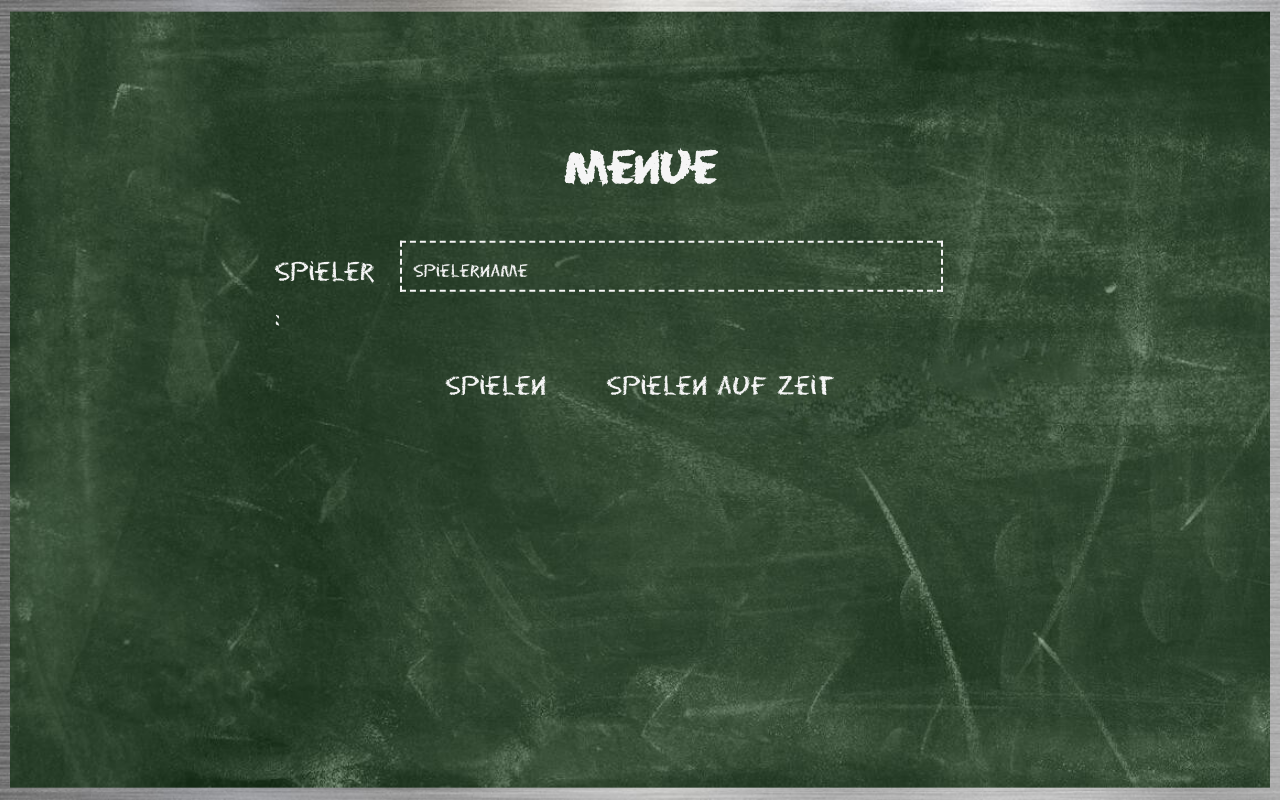
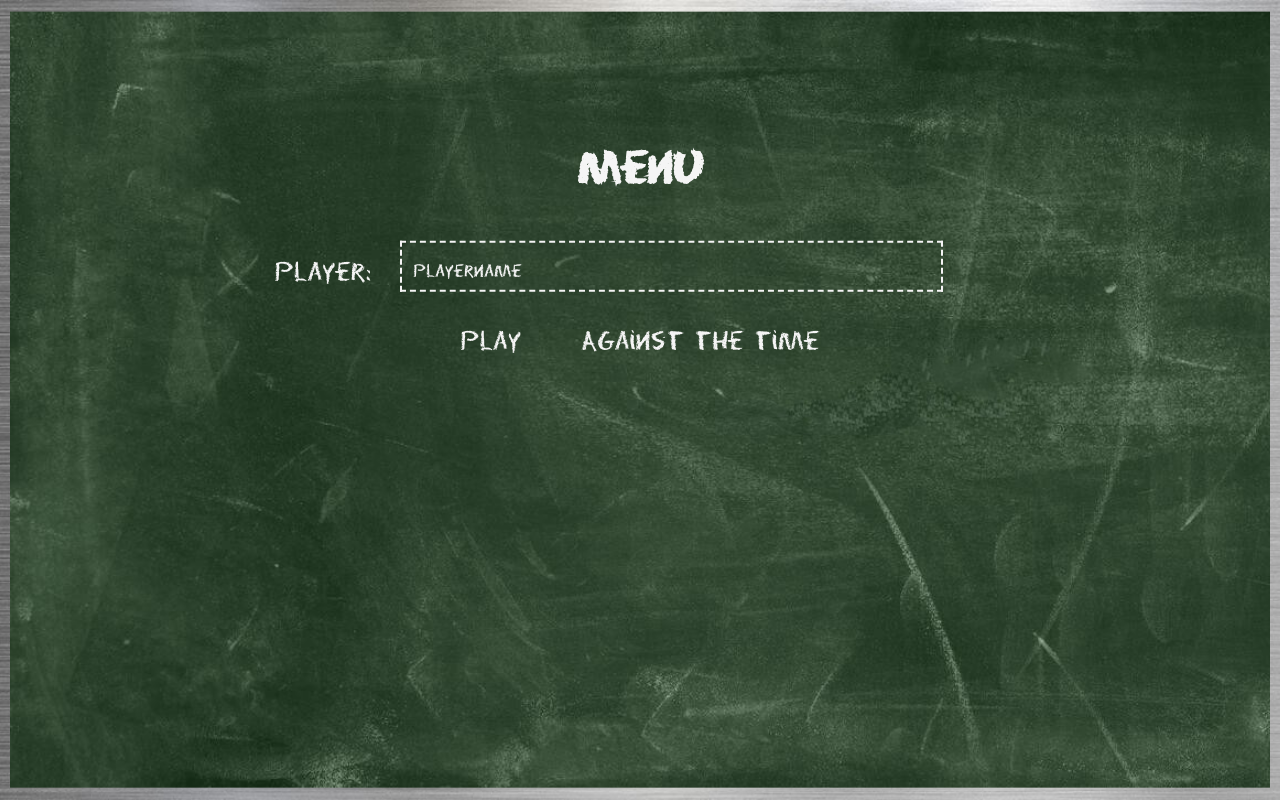
Before and after one commit to Tetoji/Hangman-Projekt, a Django app: page /menue/ in a window 1280 px wide. Run offline with Django 4.2, Linux system fonts and the light colour scheme; data comes from the database, SQL or seed files in the repository; some libraries are stand-ins or nearby versions.

Commit message:
woerter auf englisch

```diff
--- a/hangmanapp/templates/hangman_game.html
+++ b/hangmanapp/templates/hangman_game.html
@@ -39,7 +39,7 @@
       <div class="header">Hangman</div>
       <div class="stuff">
         <div class="letterInput">
-          <label for="letterInput" style="color: white">Eingabefeld:</label>
+          <label for="letterInput" style="color: white">Input field:</label>
           <input
             name="letterInput"
             type="text"
@@ -56,7 +56,7 @@
             type="button"
             id="backToMenu"
             onclick="window.location.href='http://localhost:8000/menue'">
-            Zurueck
+            Abort
           </button>
         </div>
       </div>
--- a/hangmanapp/templates/menue.html
+++ b/hangmanapp/templates/menue.html
@@ -31,12 +31,12 @@
     <div class = "blackboard">
       <div class="card">
         <div class="container">
-          <b>Menue</b>
+          <b>Menu</b>
         </div>
 
         <div class="mb-3 row">
           <label for="playerInput" class="col-sm-2 col-form-label">
-            Spieler:
+            Player:
           </label>
           <div class="col-sm-9">
             <input
@@ -45,7 +45,7 @@
               id="playerInput"
               minlength="1"
               maxlength="9"
-              placeholder="Spielername">
+              placeholder="Playername">
         <datalist id="names">
                       {% for player in allPlayer %}
                       <option value="{{player}}">
@@ -59,13 +59,13 @@
             type="button"
             class="playButton"
             onclick="selectWord()">
-            Spielen
+            Play
           </button>
           <button
             type="button"
             class="playOnTimeButton"
             onclick="window.location.href='http://localhost:8000/game'">
-            Spielen auf Zeit
+            Against the time
           </button>
         </div>
       </div>
```
